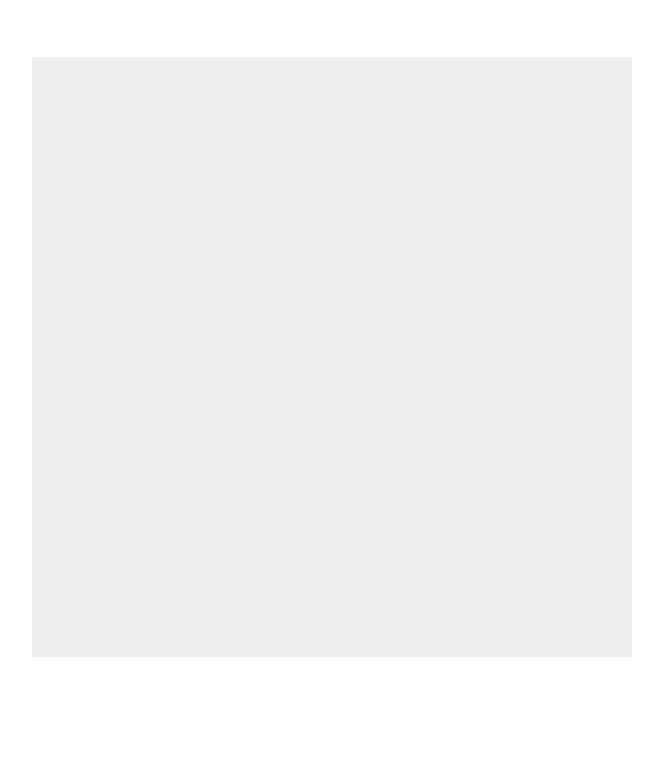
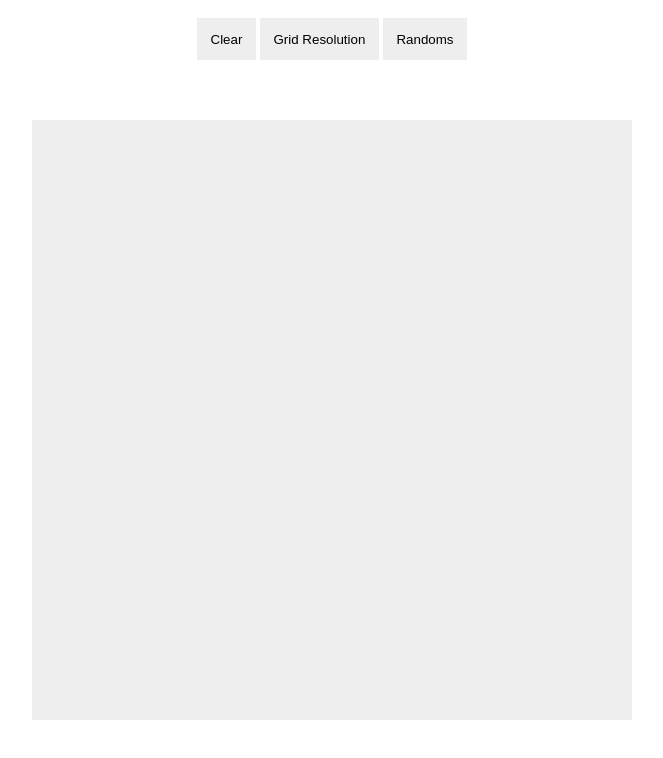
Before and after one commit to Harrison-Ly/Etch-A-Sketch, a plain HTML site: page index.html in a window 1280 px wide. Shown: the part 40-798 px from the top of the page, without its empty margins (308-971 px from the left). Drawn offline with nearby package versions, Linux system fonts and the light colour scheme.

Commit message:
added buttons and user change resolution

```diff
--- a/css/main.css
+++ b/css/main.css
@@ -9,7 +9,6 @@ h1 {
 #container {
   width: 600px;
   height: 600px;
-  background-color: #eeeeee;
   margin: 60px auto;
 }
 .grid {
@@ -19,3 +18,16 @@ h1 {
 .gridBlack {
   background-color: black;
 }
+ul {
+  padding: 0;
+  text-align: center;
+}
+li {
+  display: inline;
+}
+
+button{
+  background-color: #eeeeee;
+  border: 0;
+  padding: 1em;
+}
--- a/index.html
+++ b/index.html
@@ -5,6 +5,11 @@
 </head>
 <body>
   <h1>Etch-A-Sketch</h1>
+  <ul>
+    <li><button type="button" name="clear">Clear</button></li>
+    <li><button type="button" name="grid_resolution">Grid Resolution</button></li>
+    <li><button type="button" name="randoms">Randoms</button></li>
+  </ul>
   <div id="container">
   </div>
   <script src="https://ajax.googleapis.com/ajax/libs/jquery/1.11.0/jquery.min.js"></script>
--- a/js/script.js
+++ b/js/script.js
@@ -1,11 +1,13 @@
 $(document).ready(function() {
   createGrid();
+  buttons();
   draw();
 })
+
+var containerGrid = $('#container');
 function createGrid(resolution) {
-  var containerGrid = $('#container');
   if(resolution == null) {
-    resolution = 64;
+    resolution = 16;
   }
   var pixelSize = 600 / resolution;
   for (var c = 0; c < resolution; c++) {
@@ -19,3 +21,22 @@ function draw() {
     $(this).addClass('gridBlack');
   });
 }
+function buttons() {
+  var button_click = $('.buttons');
+  var grid = $('.grid');
+  $('button[name="clear"]').on('click', function() {
+    if (grid.hasClass('gridBlack')) {
+      grid.removeClass('gridBlack');
+    }
+  });
+  $('button[name="grid_resolution"]').on('click', function() {
+    var userGrid = prompt('Enter your grid resolution');
+    containerGrid.empty();
+    createGrid(userGrid);
+    draw();
+  });
+}
+
+function alerttest() {
+  alert("testing");
+}
```
